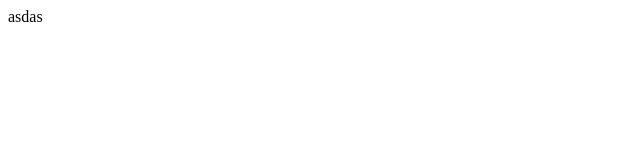
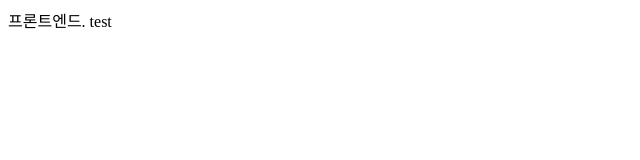
Before and after one commit to wogh002/shadowing, a React (Create React App) app: page / in a window 1280 px wide. Shown: the top 160 px of the page, without its empty margins (0-640 px from the left). Built offline with nearby package versions, Linux system fonts and the light colour scheme.

Commit message:
chore : add content to app.jsx

```diff
--- a/src/app.jsx
+++ b/src/app.jsx
@@ -1,7 +1,7 @@
 function App() {
   return (
     <div className="App">
-      asdas
+      프론트엔드. test
     </div>
   );
 }
```
